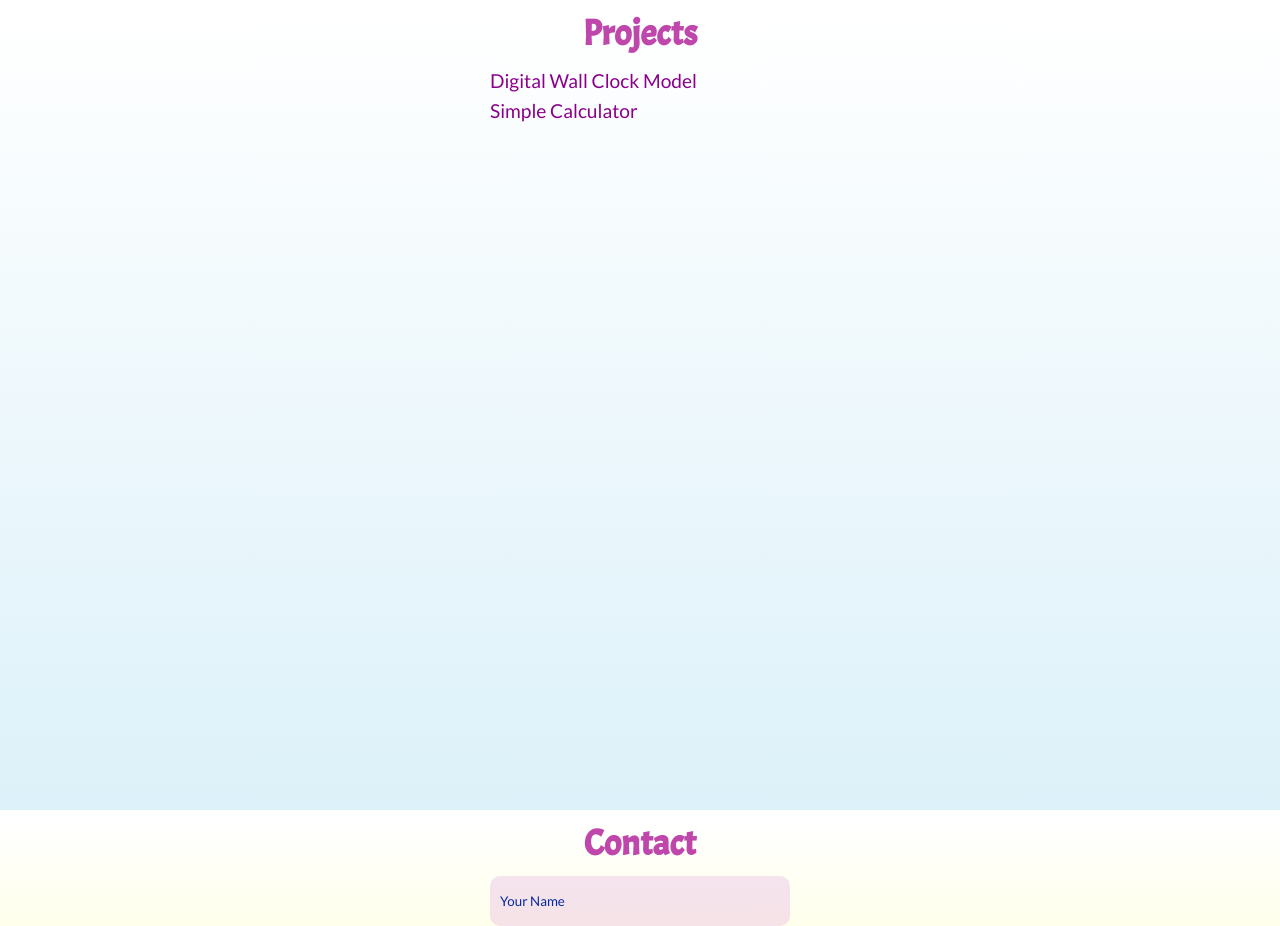
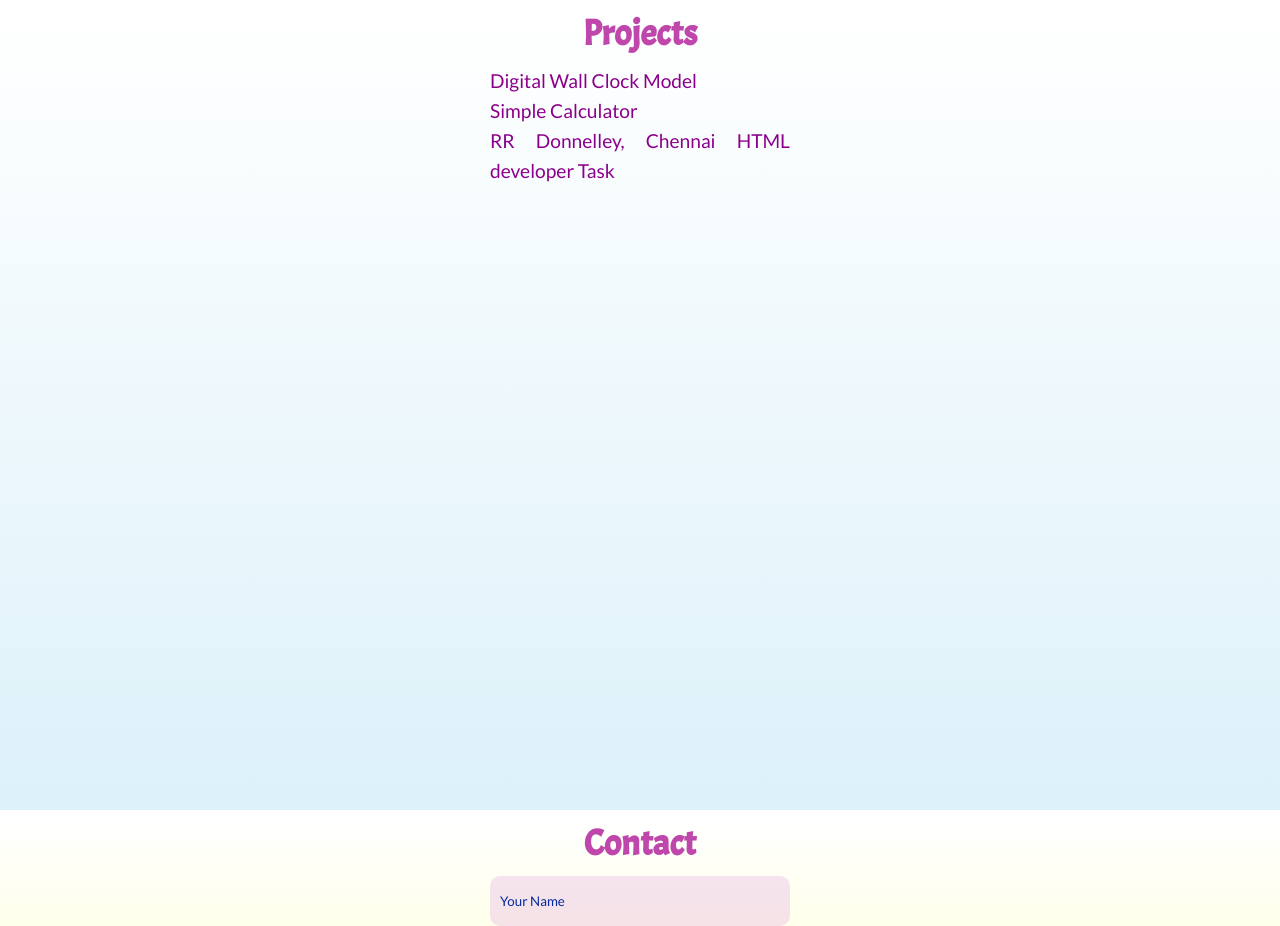
Before and after one commit to Gayathri-Sankaramoorthi/Portfolio, a plain HTML site: page index.html in a window 1280 px wide. Shown: the part 1600-2526 px from the top of the page. Drawn offline with Linux system fonts and the light colour scheme.

Commit message:
Update index.html

```diff
--- a/index.html
+++ b/index.html
@@ -105,6 +105,7 @@
             <div class="front-end">
                 <p><a href="https://gayathri-sankaramoorthi.github.io/Digital-Wall-Clock-Model/" target="_blank">Digital Wall Clock Model</a></p>
                 <p><a href="https://gayathri-sankaramoorthi.github.io/Simple-Calculator/" target="_blank">Simple Calculator</a></p>
+                <p><a href="https://github.com/Gayathri-Sankaramoorthi/RR-Donnelley-HTML-developer-task" target="_blank">RR Donnelley, Chennai HTML developer Task</a></p>
             </div>
         </section>
     </div>
```
